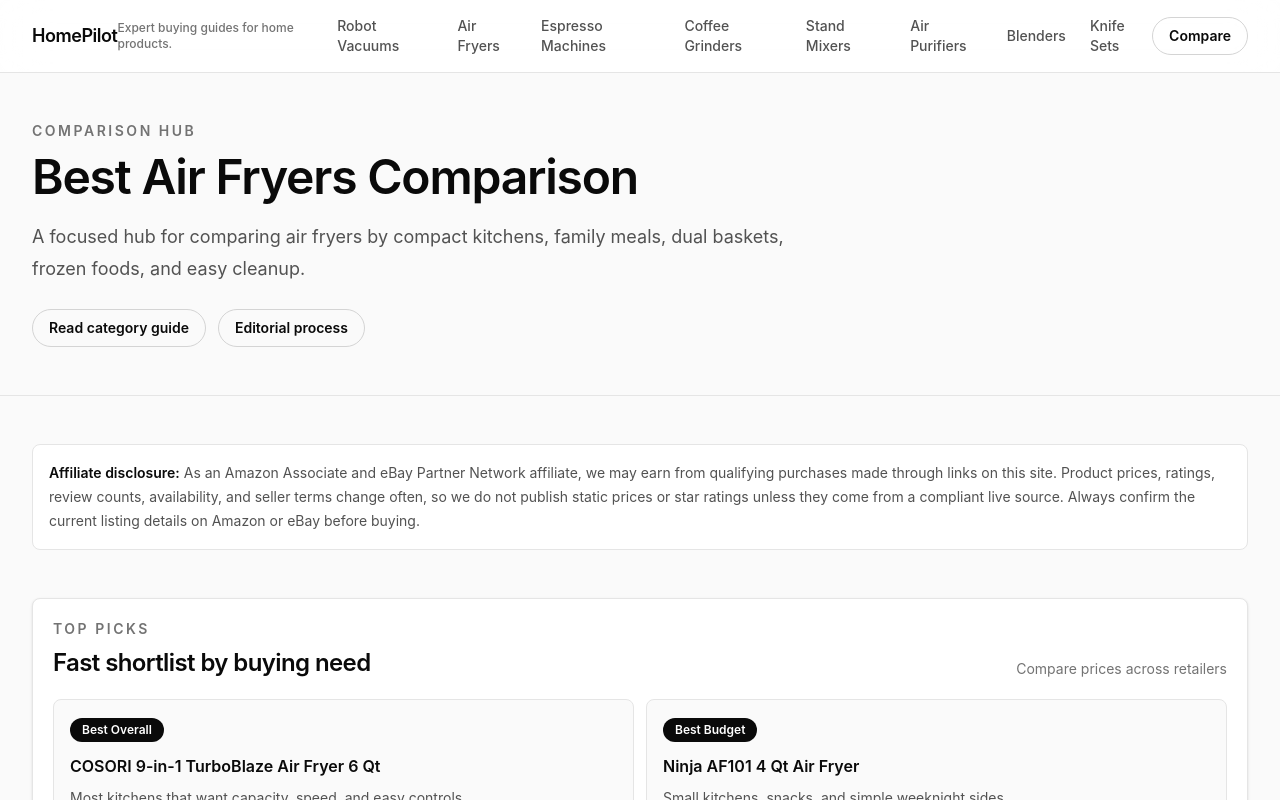
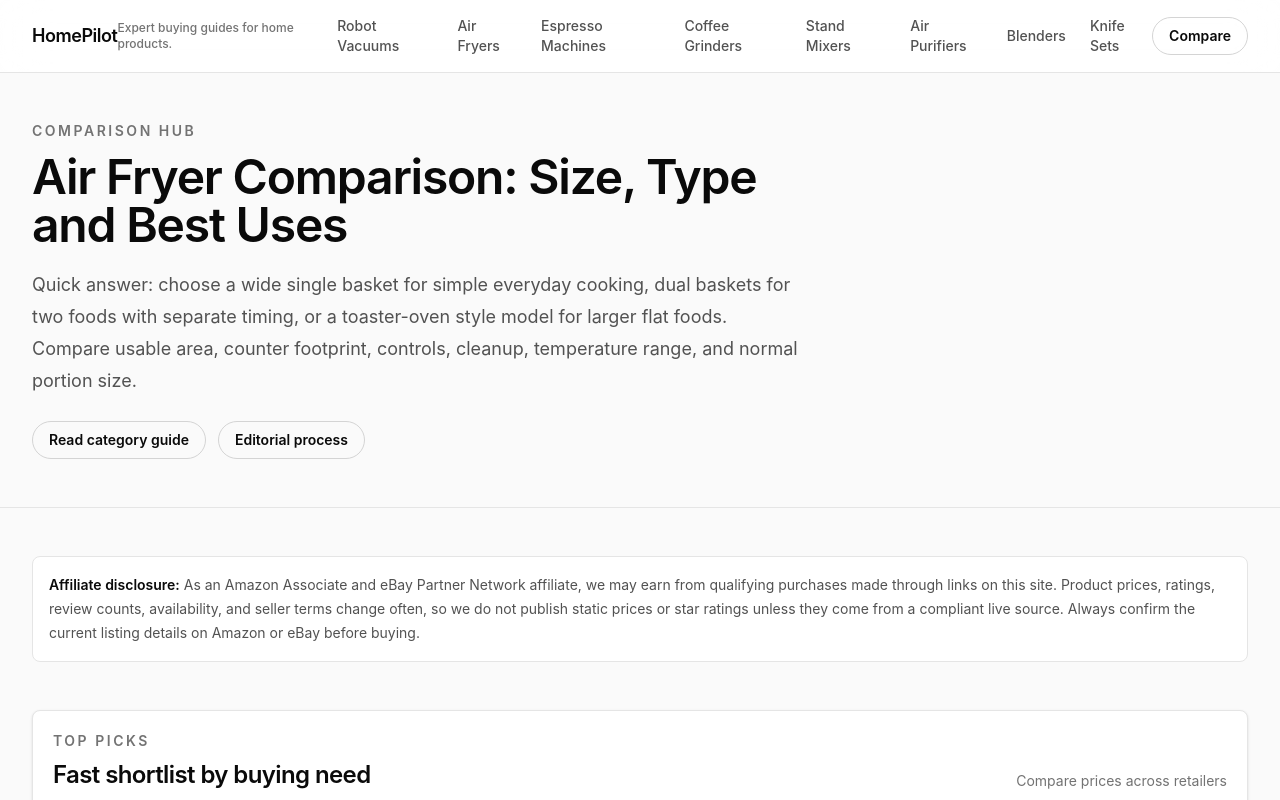
Before and after one commit to bunyaminoztoprak74-max/homepilot, a Next.js app: page /comparisons/air-fryers in a window 1280 px wide. Shown: the top 800 px of the page. Built offline with nearby package versions, Linux system fonts and the light colour scheme.

Commit message:
seo: optimize air fryer comparison hub from GSC

```diff
--- a/app/comparisons/air-fryers/page.tsx
+++ b/app/comparisons/air-fryers/page.tsx
@@ -2,8 +2,8 @@ import type { Metadata } from "next";
 import { ComparisonHub } from "@/components/ComparisonHub";
 
 export const metadata: Metadata = {
-  title: "Best Air Fryers Comparison",
-  description: "Compare HomePilot air fryer top picks by capacity, kitchen size, cleanup, and retailer links.",
+  title: "Air Fryer Comparison: Size, Type and Best Uses",
+  description: "Compare air fryers by usable basket area, capacity, single or dual zones, counter footprint, controls, cleanup, temperature range, and workflow.",
   alternates: { canonical: "/comparisons/air-fryers" }
 };
 
@@ -11,8 +11,8 @@ export default function Page() {
   return (
     <ComparisonHub
       category="air-fryers"
-      title="Best Air Fryers Comparison"
-      description="A focused hub for comparing air fryers by compact kitchens, family meals, dual baskets, frozen foods, and easy cleanup."
+      title="Air Fryer Comparison: Size, Type and Best Uses"
+      description="Quick answer: choose a wide single basket for simple everyday cooking, dual baskets for two foods with separate timing, or a toaster-oven style model for larger flat foods. Compare usable area, counter footprint, controls, cleanup, temperature range, and normal portion size."
     />
   );
 }
```
